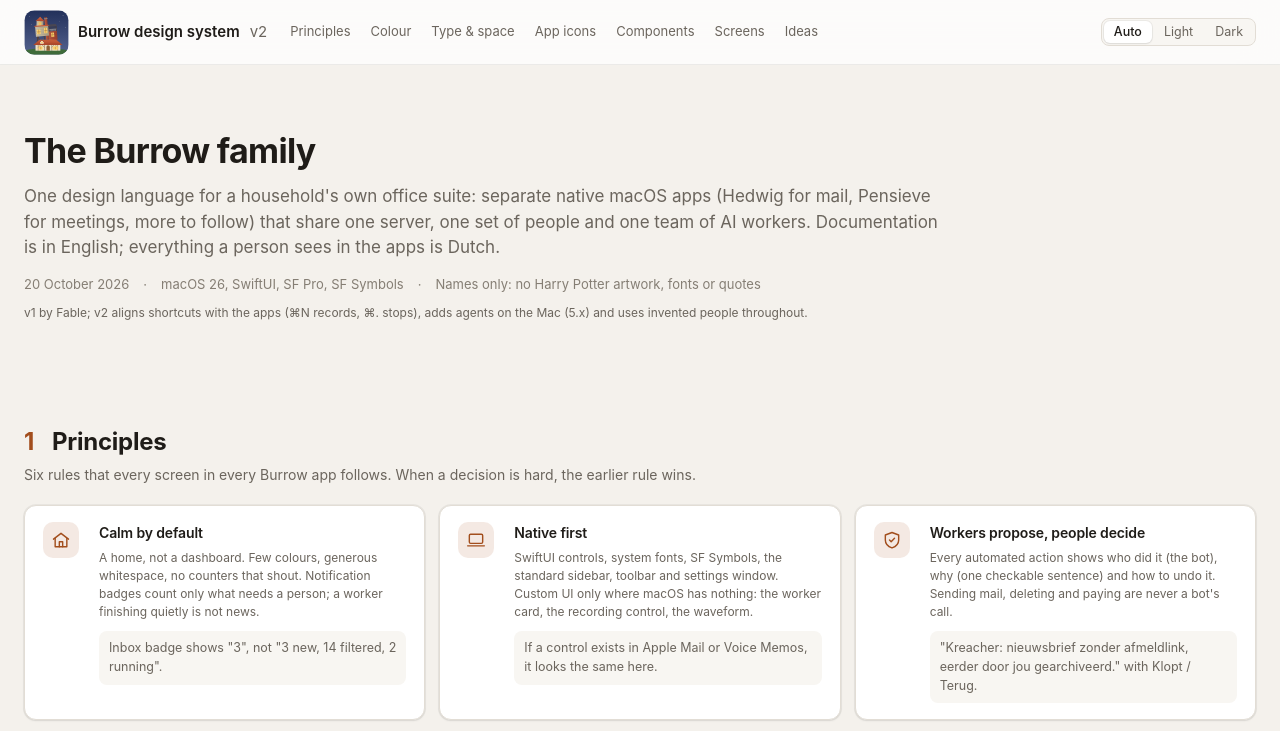
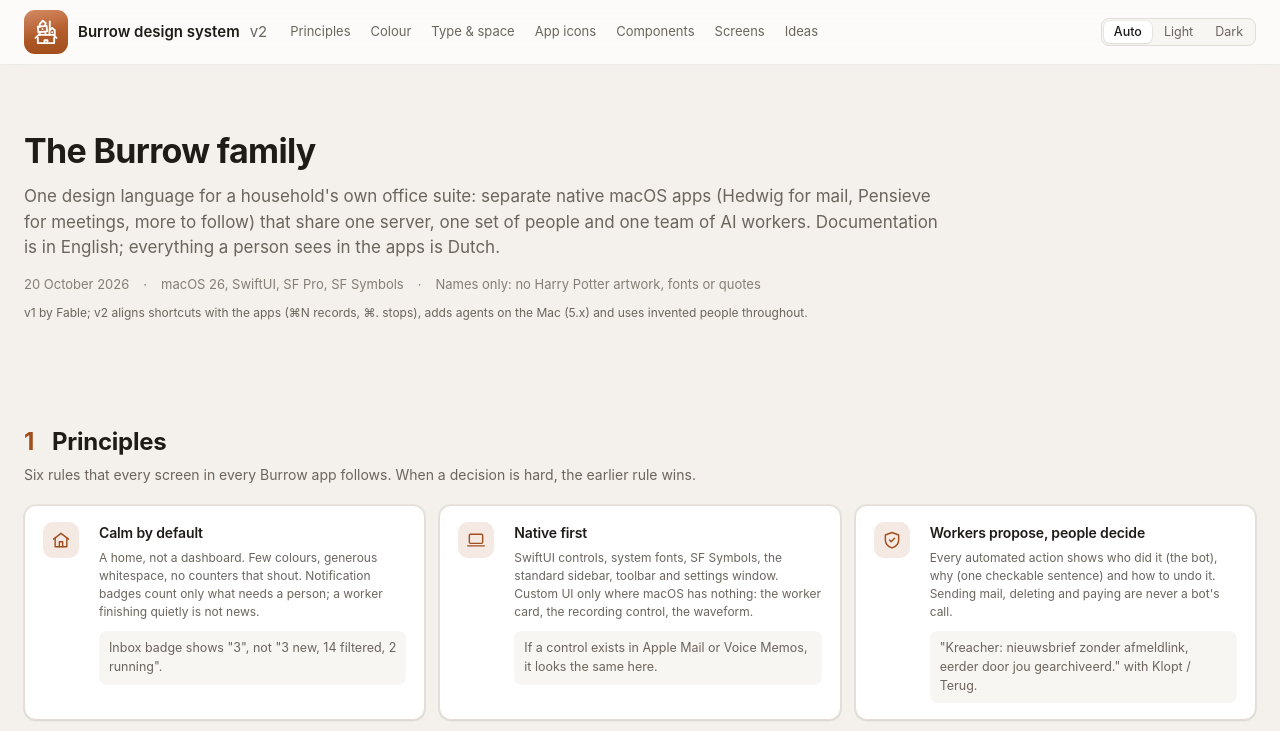
Before and after one commit to Gideonnn/burrow, a website: page docs/design/burrow-design-system.html in a window 1280 px wide. Shown: the top 731 px of the page. Drawn offline with Linux system fonts and the light colour scheme.

Commit message:
docs(repo): Burrow icon as an outline of the crooked stacked house

```diff
--- a/docs/design/burrow-design-system.html
+++ b/docs/design/burrow-design-system.html
@@ -663,7 +663,7 @@ textarea.field { height: auto; padding: 8px 10px; resize: none; font: inherit; w
 
 <header class="topbar">
   <div class="brand">
-    <span class="appicon"><img src="icons/burrow.svg" alt="" style="width:55px;height:55px;margin:-5.5px;display:block"/></span>
+    <span class="appicon"><span class="tile sm t-burrow" style="box-shadow:none"><svg viewBox="0 0 48 48"><path d="M6 34 L11.5 29 H36.5 L42 34"/><path d="M10 34 V43 H38 V34"/><path d="M21.5 43 V38 H26.5 V43"/><path d="M14 24.3 L12.5 29 M22.5 23.4 L23.5 29"/><path d="M10 15 L25 13.5 L26 23 L11 24.5 Z"/><path d="M13 14.7 L13.5 10 L18.5 4.5 L23.5 9 L22 13.8"/><path d="M30 29 V21 L34.5 17 L39 21 V29"/><path d="M30.5 20 V6"/><path d="M18 19 h0.01 M34.5 24.5 h0.01"/></svg></span></span>
     Burrow design system <span class="muted" style="font-weight:400">v2</span>
   </div>
   <nav>
@@ -886,7 +886,7 @@ textarea.field { height: auto; padding: 8px 10px; resize: none; font: inherit; w
   <h2><span class="num">4</span>App icons</h2>
   <p class="intro">One family: a rounded square in the app's colour with a soft top-light, and a single white geometric glyph with a 3 pt stroke. Each glyph is an original abstraction of the name's idea, never a borrowed illustration. The same glyph at 16 pt serves as the sidebar icon in the launcher and in Settings.</p>
   <div class="appicons">
-    <div class="appicon"><img src="icons/burrow.svg" alt="" style="width:104px;height:104px;margin:-10px;display:block"/><div>Burrow<small>the crooked house at dusk</small></div></div>
+    <div class="appicon"><span class="tile t-burrow"><svg viewBox="0 0 48 48"><path d="M6 34 L11.5 29 H36.5 L42 34"/><path d="M10 34 V43 H38 V34"/><path d="M21.5 43 V38 H26.5 V43"/><path d="M14 24.3 L12.5 29 M22.5 23.4 L23.5 29"/><path d="M10 15 L25 13.5 L26 23 L11 24.5 Z"/><path d="M13 14.7 L13.5 10 L18.5 4.5 L23.5 9 L22 13.8"/><path d="M30 29 V21 L34.5 17 L39 21 V29"/><path d="M30.5 20 V6"/><path d="M18 19 h0.01 M34.5 24.5 h0.01"/></svg></span><div>Burrow<small>crooked stacked house, platform</small></div></div>
     <div class="appicon"><span class="tile t-hedwig"><svg viewBox="0 0 48 48"><rect x="8" y="13" width="32" height="24" rx="5"/><path d="M9 16l15 11 15-11"/><circle cx="24" cy="12" r="1.5" fill="#fff"/></svg></span><div>Hedwig<small>envelope, mail</small></div></div>
     <div class="appicon"><span class="tile t-pensieve"><svg viewBox="0 0 48 48"><path d="M8 20h32a16 16 0 0 1-32 0z"/><path d="M14 16a10 4 0 0 1 20 0M18 12a6 2.5 0 0 1 12 0"/></svg></span><div>Pensieve<small>basin with ripples, meetings</small></div></div>
     <div class="appicon"><span class="tile t-remembrall"><svg viewBox="0 0 48 48"><circle cx="24" cy="24" r="14"/><circle cx="24" cy="24" r="5" fill="#fff" stroke="none"/><path d="M24 38v4M18 42h12"/></svg></span><div>Remembrall<small>glowing sphere, tasks</small></div></div>
@@ -1468,7 +1468,7 @@ textarea.field { height: auto; padding: 8px 10px; resize: none; font: inherit; w
           <div class="bb"><span class="lights"><i style="width:12px;height:12px;border-radius:50%;background:#FF5F57;display:inline-block;margin-right:6px"></i><i style="width:12px;height:12px;border-radius:50%;background:#FEBC2E;display:inline-block;margin-right:6px"></i><i style="width:12px;height:12px;border-radius:50%;background:#28C840;display:inline-block"></i></span><div class="url"><svg class="i sm"><use href="#i-lock"/></svg><b>burrow.example.nl</b>/login/device</div><span style="width:50px"></span></div>
           <div class="page">
             <div class="login-card">
-              <span class="appicon"><img src="icons/burrow.svg" alt="" style="width:70px;height:70px;margin:-7px;display:block"/></span>
+              <span class="appicon"><span class="tile t-burrow" style="width:56px;height:56px;border-radius:14px"><svg viewBox="0 0 48 48" style="width:34px;height:34px"><path d="M6 34 L11.5 29 H36.5 L42 34"/><path d="M10 34 V43 H38 V34"/><path d="M21.5 43 V38 H26.5 V43"/><path d="M14 24.3 L12.5 29 M22.5 23.4 L23.5 29"/><path d="M10 15 L25 13.5 L26 23 L11 24.5 Z"/><path d="M13 14.7 L13.5 10 L18.5 4.5 L23.5 9 L22 13.8"/><path d="M30 29 V21 L34.5 17 L39 21 V29"/><path d="M30.5 20 V6"/><path d="M18 19 h0.01 M34.5 24.5 h0.01"/></svg></span></span>
               <h2>Pensieve op MacBook Eva wil inloggen als Eva</h2>
               <p>Je bent ingelogd als <b>eva@example.com</b>. Als je dit niet zelf net hebt gestart, sluit dan dit venster.</p>
               <div class="device"><svg class="i lg" style="color:var(--text-2)"><use href="#i-laptop"/></svg><div><b>MacBook Eva · Pensieve</b><small>Vraagt: lezen, ordenen, taken uitvoeren. Niet: versturen, beheer.</small></div></div>
```
Also changed, not shown: docs/design/icons/burrow.svg (deleted).
